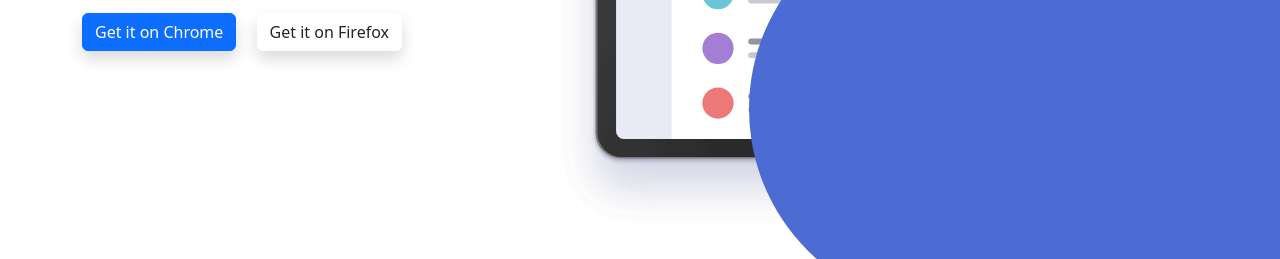
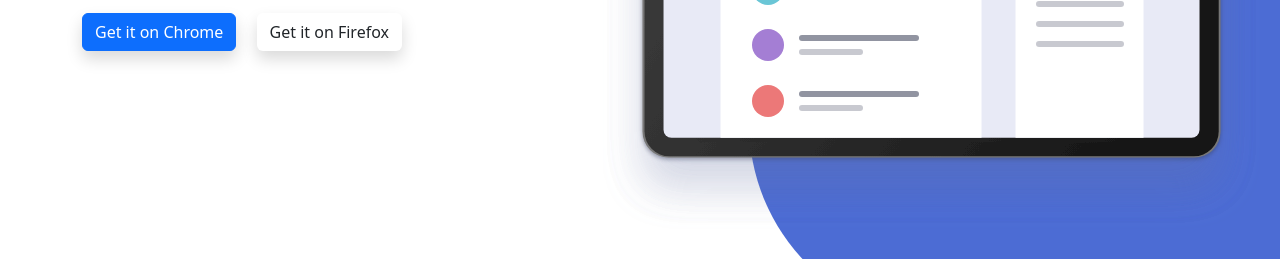
Before and after one commit to MarcMorado/Sprint2, a website: page index.html in a window 1280 px wide. Shown: the part 369-628 px from the top of the page. Drawn offline with nearby package versions, Linux system fonts and the light colour scheme.

Commit message:
Add files via upload

```diff
--- a/index.html
+++ b/index.html
@@ -39,10 +39,11 @@
       </div>
       <div class="img1 col-md-7 order-md-4 order-1 container-fluid">
         <div class="group1">
-          <img src="./Imagenes/illustration-hero.svg" class="img-fluid">
           <div class="pill img-resposive square rounded-pill">
             <img src="">
+            <img src="./Imagenes/illustration-hero.svg" class="imagen img-fluid">
           </div>
+
         </div>
       </div>
     </div>
--- a/styles.css
+++ b/styles.css
@@ -6,14 +6,18 @@
   position: relative;
 }
 
-.img1{
+.imagen{
+  position:relative;
+  top: -40%;
+  left: -150px;
+
 }
 .pill{
   background-color: #4c6cd4;
   height: 400px;
   width: 10000px;
-  position: absolute;
-  top: 30%;
+  position: relative;
+  top:150px;;
   left: 30%;
 }
 .pill2{
```
